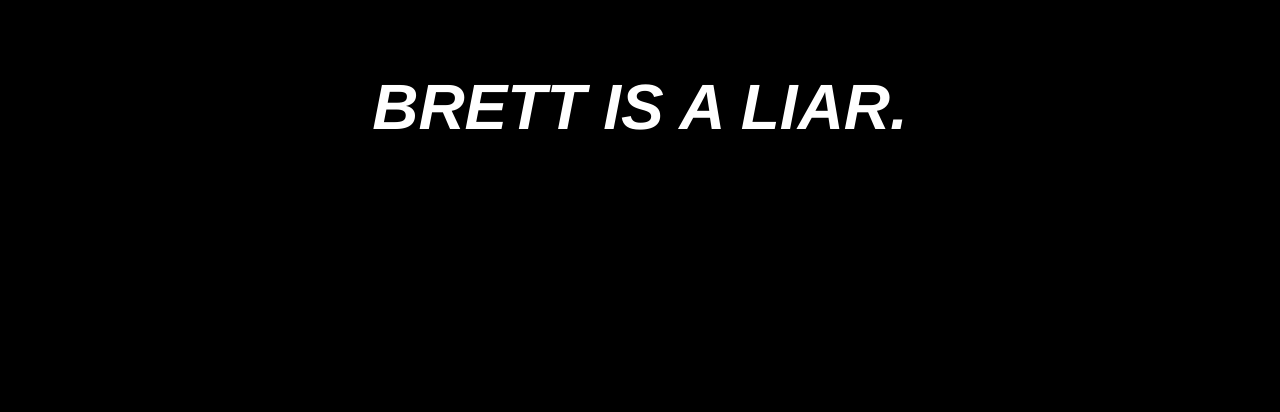
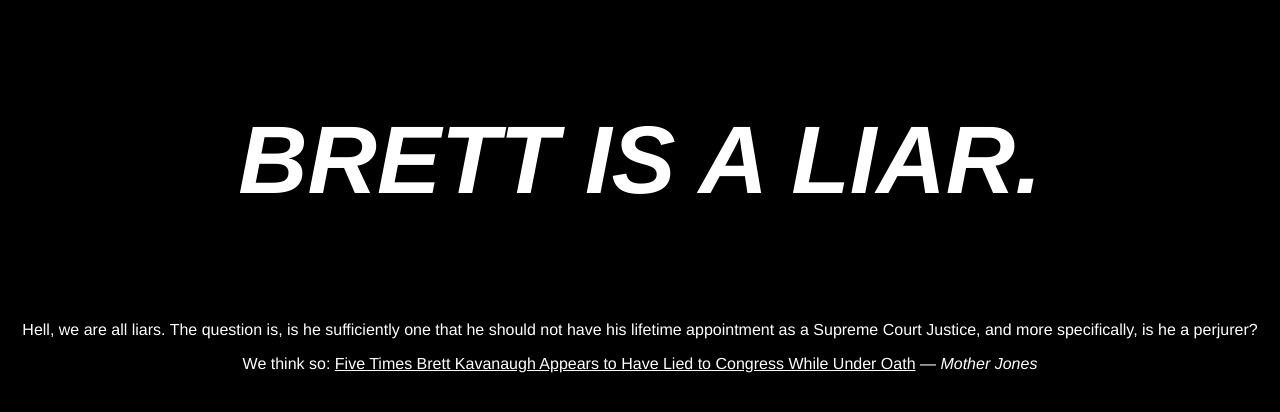
Before and after one commit to theradiooperator/bial, a plain HTML site: page index.html in a window 1280 px wide. Drawn offline with Linux system fonts and the light colour scheme.

Commit message:
added a citation

```diff
--- a/index.html
+++ b/index.html
@@ -5,8 +5,14 @@
 <title>BRETT IS A LIAR.</title>
 
 <style>
-html, body { background: #000; color: #fff; }
-h1 { font-family: 'Helvetica Bold Oblique', 'Helvetica', 'Arial', sans-serif; font-weight: 800; text-align: center; font-size: 400%; text-transform: uppercase; line-height: 200%; }
+
+html, body { background: #000000; color: #ffffff; font-family: 'Helvetica Bold', 'Helvetica', 'Arial', sans-serif; }
+
+a { color: #ffffff; }
+
+h1 { font-family: 'Helvetica Bold Oblique', 'Helvetica', 'Arial', sans-serif; font-weight: 800; text-align: center; font-size: 600%; text-transform: uppercase; line-height: 200%; }
+p { text-align: center; }
+
 </style>
 
 </head>
@@ -14,5 +20,9 @@ h1 { font-family: 'Helvetica Bold Oblique', 'Helvetica', 'Arial', sans-serif; fo
 
 	<h1><strong><em>Brett is a liar.</em></strong></h1>
 
+	<p>Hell, we are all liars. The question is, is he sufficiently one that he should not have his lifetime appointment as a Supreme Court Justice, and more specifically, is he a perjurer?</p>
+
+	<p>We think so: <a href="https://www.motherjones.com/politics/2018/09/five-times-brett-kavanaugh-appears-to-have-lied-to-congress-while-under-oath/">Five Times Brett Kavanaugh Appears to Have Lied to Congress While Under Oath</a> &mdash; <cite>Mother Jones</cite></p>
+
 </body>
 </html>
```
